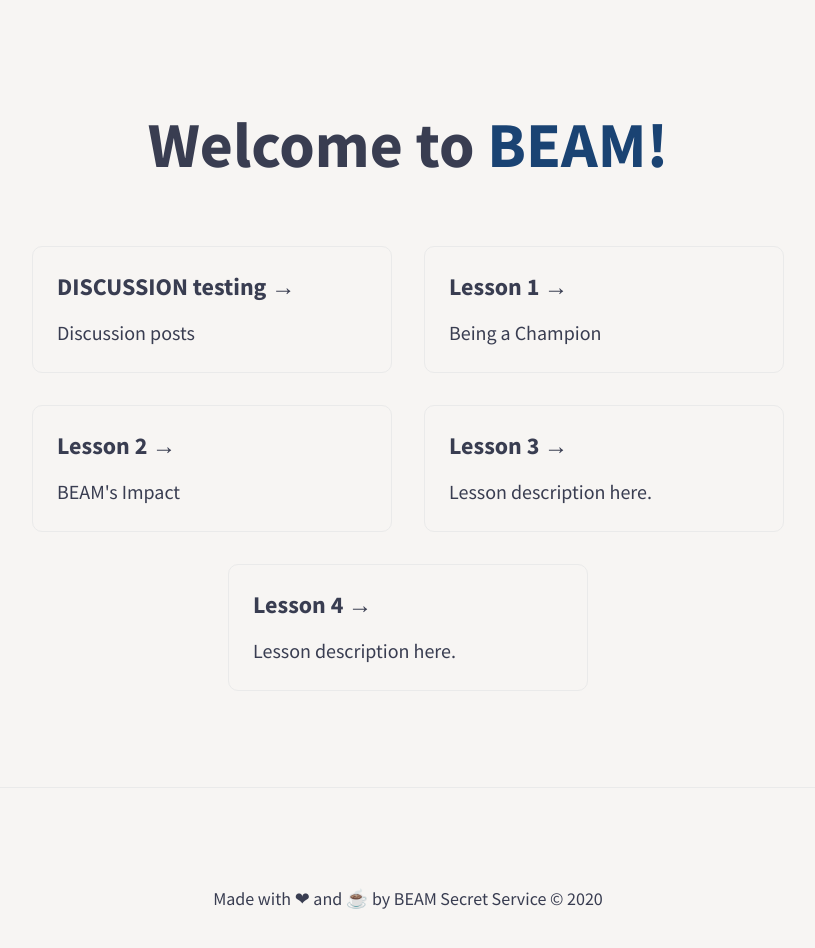
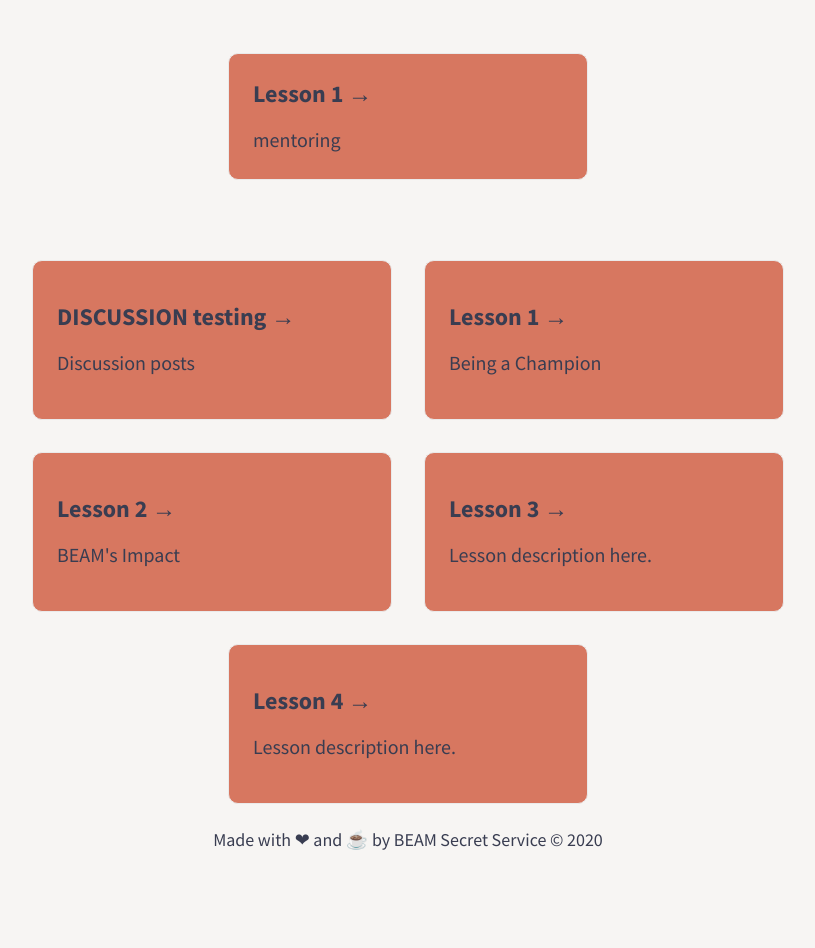
Before and after one commit to joyceyguo/beam-md-tool, a Next.js app: page /lessons in a window 1280 px wide. Shown: the part 120-1068 px from the top of the page, without its empty margins (232-1047 px from the left). Built offline with nearby package versions, Linux system fonts and the light colour scheme.

Commit message:
added lesson homepage and removed material-ui

```diff
--- a/pages/lessons/index.js
+++ b/pages/lessons/index.js
@@ -1,28 +1,37 @@
-import Head from 'next/head'
 import styles from '../../styles/Lesson.module.css'
+
+const LessonCard = ({ title, description, href }) => {
+  return (
+    <div className={styles.card}>
+      <a href={href}>
+            <h3> {title} &rarr; </h3>
+            <p> {description} </p>
+          </a>
+    </div>
+  )
+}
+
+// class LessonCard extends React.Component {
+//   render() {
+//     return (
+//       <div>
+//       </div>
+//     )
+//   }
+// }
 
 export default function Lesson() {
   return (
     <div className={styles.container}>
-      <Head>
-        <title>Create Next App</title>
-        <link rel="icon" href="/favicon.ico" />
-      </Head>
 
-      <main className={styles.main}>
-        <h1 className={styles.title}>
-          Welcome to <a href="https://beam.berkeley.edu/">BEAM!</a>
-        </h1>
 
+      <LessonCard title="Lesson 1" description="mentoring" href="/lessons/lesson1"></LessonCard>
 
         <div className={styles.grid}>
         <a href="http://localhost:3000/discussion" className={styles.card}>
             <h3>DISCUSSION testing &rarr;</h3>
             <p> Discussion posts </p>
           </a>
-
-
-
           <a href="http://localhost:3000/lessons/lesson1" className={styles.card}>
             <h3>Lesson 1 &rarr;</h3>
             <p> Being a Champion </p>
@@ -44,11 +53,7 @@
           </a>
 
         </div>
-      </main>
 
-      <footer className={styles.footer}>
-
-      </footer>
     </div>
   )
 }
--- a/styles/lesson.module.css
+++ b/styles/lesson.module.css
@@ -7,69 +7,7 @@
     align-items: center;
   }
 
-  .main {
-    padding: 5rem 0;
-    flex: 1;
-    display: flex;
-    flex-direction: column;
-    justify-content: center;
-    align-items: center;
-  }
 
-  .footer {
-    width: 100%;
-    height: 100px;
-    border-top: 1px solid #eaeaea;
-    display: flex;
-    justify-content: center;
-    align-items: center;
-  }
-
-  .footer img {
-    margin-left: 0.5rem;
-  }
-
-  .footer a {
-    display: flex;
-    justify-content: center;
-    align-items: center;
-  }
-
-  .title a {
-    color: rgb(26, 67, 115);
-    text-decoration: none;
-  }
-
-  .title a:hover,
-  .title a:focus,
-  .title a:active {
-    text-decoration: underline;
-  }
-
-  .title {
-    margin: 0;
-    line-height: 1.15;
-    font-size: 4rem;
-  }
-
-  .title,
-  .description {
-    text-align: center;
-  }
-
-  .description {
-    line-height: 1.5;
-    font-size: 1.5rem;
-  }
-
-  .code {
-    background: #fafafa;
-    border-radius: 5px;
-    padding: 0.75rem;
-    font-size: 1.1rem;
-    font-family: Menlo, Monaco, Lucida Console, Liberation Mono, DejaVu Sans Mono,
-      Bitstream Vera Sans Mono, Courier New, monospace;
-  }
 
   .grid {
     display: flex;
@@ -79,6 +17,25 @@
     max-width: 800px;
     margin-top: 3rem;
   }
+
+  .card {
+    /* lesson card */
+    /* Auto Layout */
+
+    display: flex;
+    flex-direction: column;
+    justify-content: center;
+    align-items: flex-start;
+    padding: 30px 70px 30px 30px;
+
+    width: 360px;
+    height: 160px;
+
+    background: #D77760;
+    border-radius: 20px;
+
+  }
+
 
   .card {
     margin: 1rem;
```
Also changed, not shown: src/theme.js (+20 -20 lines).
